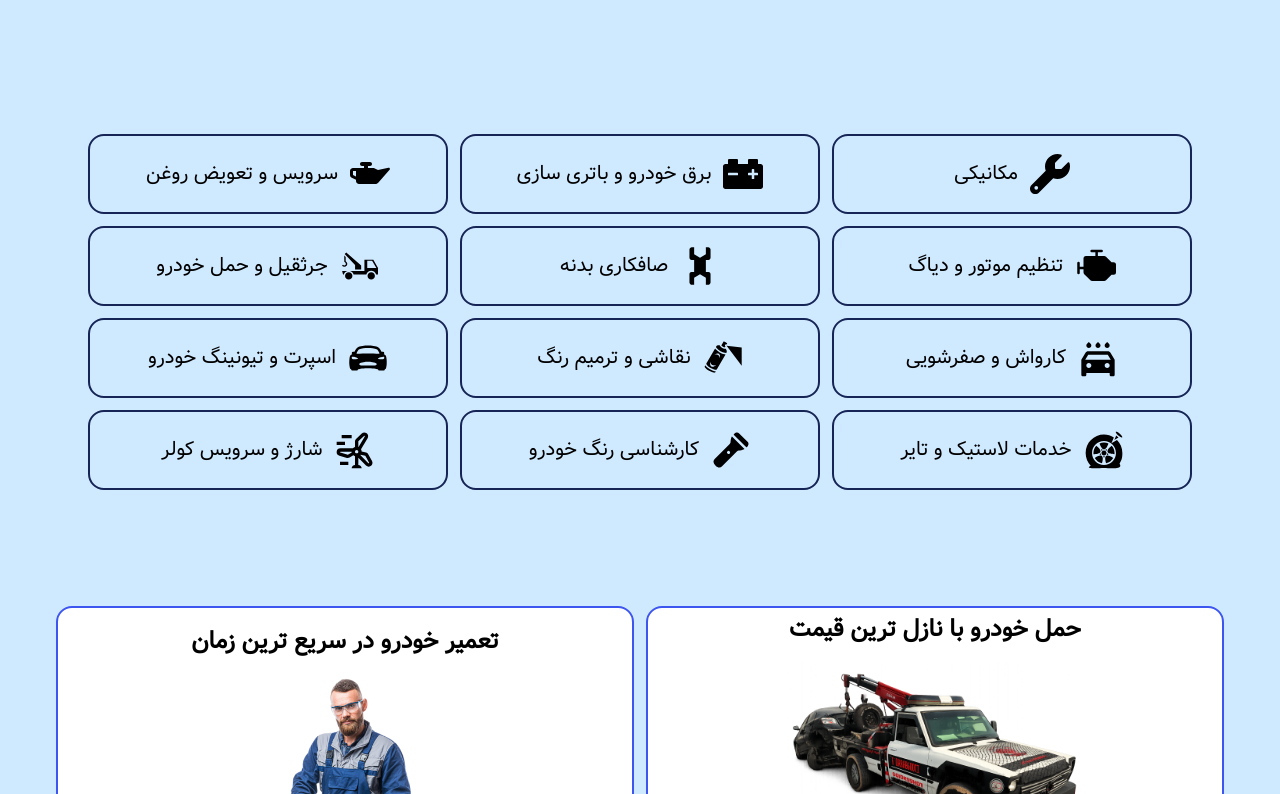
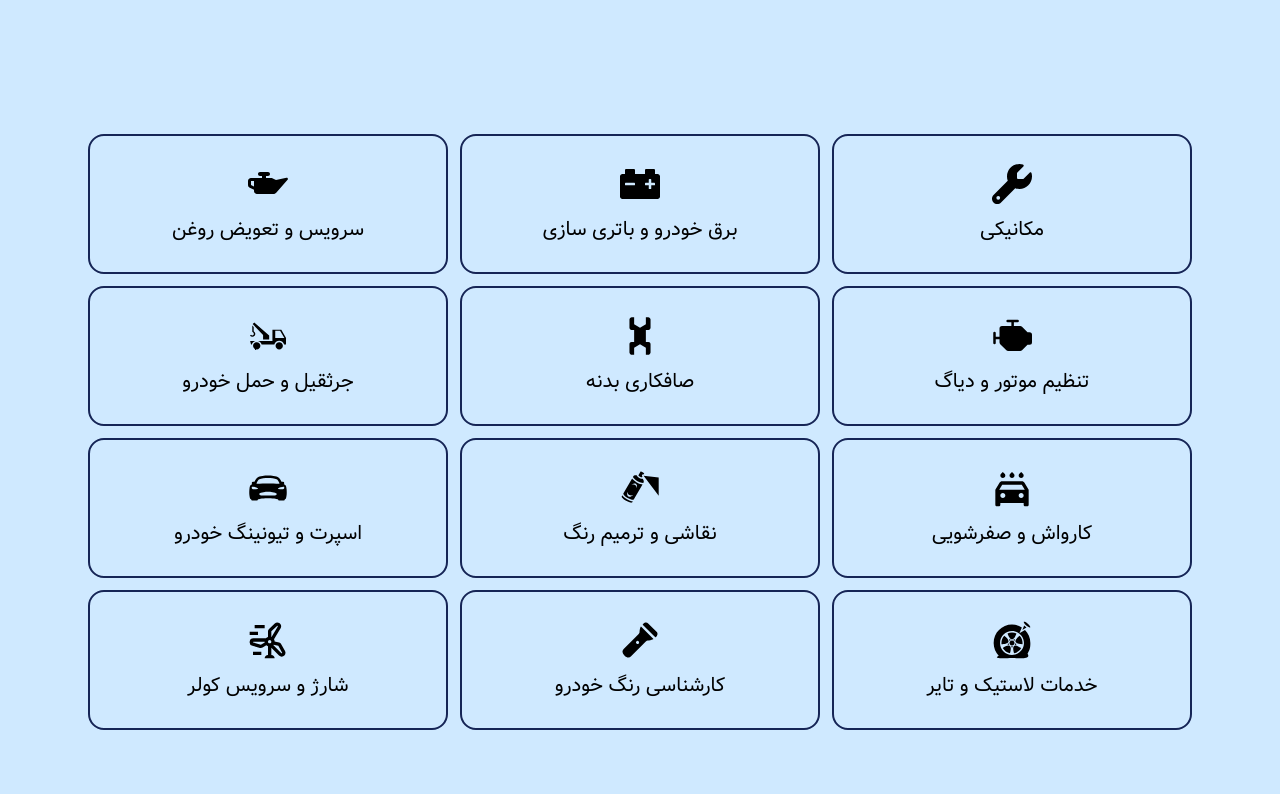
Before and after one commit to Azadi-Front-Dev/Reyan_Khodro, a React (Vite) app: page / in a window 1280 px wide. Shown: the part 486-1280 px from the top of the page. Built offline with nearby package versions, Linux system fonts and the light colour scheme.

Commit message:
style (home) : service button display

```diff
--- a/src/Components/Servicebutton.jsx
+++ b/src/Components/Servicebutton.jsx
@@ -1,11 +1,14 @@
 import React from "react";
 import { Link } from "react-router-dom";
 
-const Servicebutton = ({ title, Icon,route }) => {
+const Servicebutton = ({ title, Icon, route }) => {
   return (
-    <Link to={route} className="flex-center max-w-100 w-75 sm:w-90 h-20 border-blue-950 border-2 rounded-2xl hover:bg-blue-300 p-3 gap-3">
+    <Link
+      to={route}
+      className="flex-col-center w-35 h-35 sm:w-65 md:w-90 md:max-w-100 border-blue-950 border-2 rounded-2xl hover:bg-blue-300 p-3 gap-3"
+    >
       <Icon size={40} />
-      <h5>{title}</h5>
+      <h5 className="text-center">{title}</h5>
     </Link>
   );
 };
--- a/src/Pages/Home.jsx
+++ b/src/Pages/Home.jsx
@@ -144,10 +144,8 @@ const Home = () => {
       <Search />
       <Header />
       <div
-        className="
-              flex-col-center w-full
-              md:grid md:grid-cols-[repeat(2,minmax(0,360px))] md:place-items-center
-              xl:grid-cols-[repeat(3,minmax(0,360px))]  gap-3 p-5 my-20 "
+        className="items-center justify-center grid grid-cols-2 place-items-center
+              xl:grid-cols-3  gap-3 p-5 my-20 "
       >
         {Services.map((Service) => {
           return (
--- a/src/Pages/Login.jsx
+++ b/src/Pages/Login.jsx
@@ -79,7 +79,6 @@ const Login = () => {
                   }`}
                 >
                   <option value="">نقش کاربر را انتخاب کنید</option>
-
                   {filter.options.map((option) => (
                     <option key={option} value={option}>
                       {option}
--- a/src/Pages/ServiceDetails.jsx
+++ b/src/Pages/ServiceDetails.jsx
@@ -51,12 +51,12 @@ const ServiceDetails = ({ data }) => {
   // console.log(data);
   return (
     <div className="h-1000 flex-col-cente py-10">
-      <h2 className="font-bold text-xl mb-5 text-center leading-12">
+      <h2 className="font-bold text-xl mb-5 text-center leading-12 p-4">
         {data.title}
       </h2>
       <div className="flex flex-col lg:flex-row w-full h-full">
         <div className=" flex-col-center h-fit z-12 lg:sticky -top-85 whitespace-nowrap min-w-75 md:flex-center lg:max-w-100 py-5">
-          <div className="max-w-90 w-full h-full">
+          <div className="max-w-90 w-full h-full p-4">
             <img
               src={data.image}
               alt="Sevice-image"
--- a/src/Validators/FormSchema.js
+++ b/src/Validators/FormSchema.js
@@ -15,15 +15,12 @@ export const loginSchema = z.object({
     .min(1, "وارد کردن رمز عبور الزامی است!")
     .min(8, "رمز عبور باید حداقل ۸ کاراکتر باشد")
     .max(32, "رمز عبور نمیتواند بیشتر از ۳۲ کاراکتر باشد"),
-    role: z.enum([
-  "مشتری",
-  "تعمیرکار",
-  "کارشناس خودرو",
-  "راننده خودروبر",
-  "مدیر",
-], {
-  error: "نقش خود را انتخاب کنید",
-}),
+  role: z.enum(
+    ["مشتری", "تعمیرکار", "کارشناس خودرو", "راننده خودروبر", "مدیر"],
+    {
+      error: "نقش خود را انتخاب کنید",
+    },
+  ),
 });
 
 export const signupSchema = z
@@ -40,7 +37,7 @@ export const signupSchema = z
 
     repeatpassword: z.string(),
     role: z.enum(
-      [  "مشتری", "تعمیرکار", "کارشناس خودرو", "راننده خودروبر", "مدیر"],
+      ["مشتری", "تعمیرکار", "کارشناس خودرو", "راننده خودروبر", "مدیر"],
       {
         error: "نقش خود را انتخاب کنید",
       },
```
